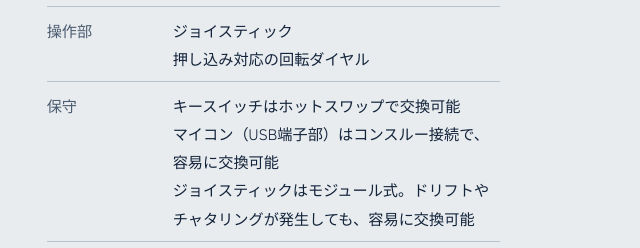
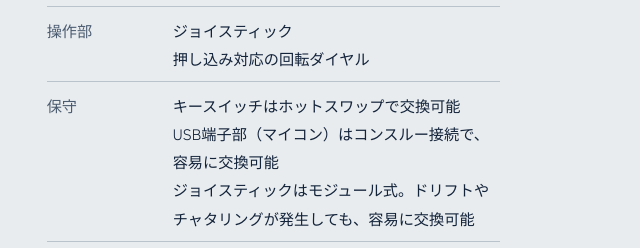
Before and after one commit to kushima8/kushima8.github.io, a plain HTML site: page index.html in a window 1280 px wide. Shown: the part 1064-1312 px from the top of the page, 640-1280 px from the left. Drawn offline with Linux system fonts and the light colour scheme.

Commit message:
Update index.html

```diff
--- a/index.html
+++ b/index.html
@@ -236,7 +236,7 @@ Reex トラックボールユニットを使用。<br>
           <li><span>推奨</span><span>パームレスト（別途用意）との併用</span></li>
           <li><span>キー</span><span>ロープロファイルメカニカル 24キー（スイッチ交換対応）</span></li>
           <li><span>操作部</span><span>ジョイスティック<br>押し込み対応の回転ダイヤル</span></li>
-          <li><span>保守</span><span>キースイッチはホットスワップで交換可能<br>マイコン（USB端子部）はコンスルー接続で、容易に交換可能<br>ジョイスティックはモジュール式。ドリフトやチャタリングが発生しても、容易に交換可能</span></li>
+          <li><span>保守</span><span>キースイッチはホットスワップで交換可能<br>USB端子部（マイコン）はコンスルー接続で、容易に交換可能<br>ジョイスティックはモジュール式。ドリフトやチャタリングが発生しても、容易に交換可能</span></li>
           <li><span>設定</span><span>ブラウザから変更（VIA／Remap）<br>割り当ては4パターン保存</span></li>
           <li><span>接続</span><span>USB 有線<br>iPad（USB-C 搭載機種）でも動作</span></li>
           <li><span>ファームウェア</span><span><a href="https://github.com/kushima8/qmk_firmware">QMK</a>（VIA／Remap 対応版）<br><a href="https://github.com/kushima8/vial-qmk">Vial</a> は別途、専用のファームウェアで対応</span></li>
```
